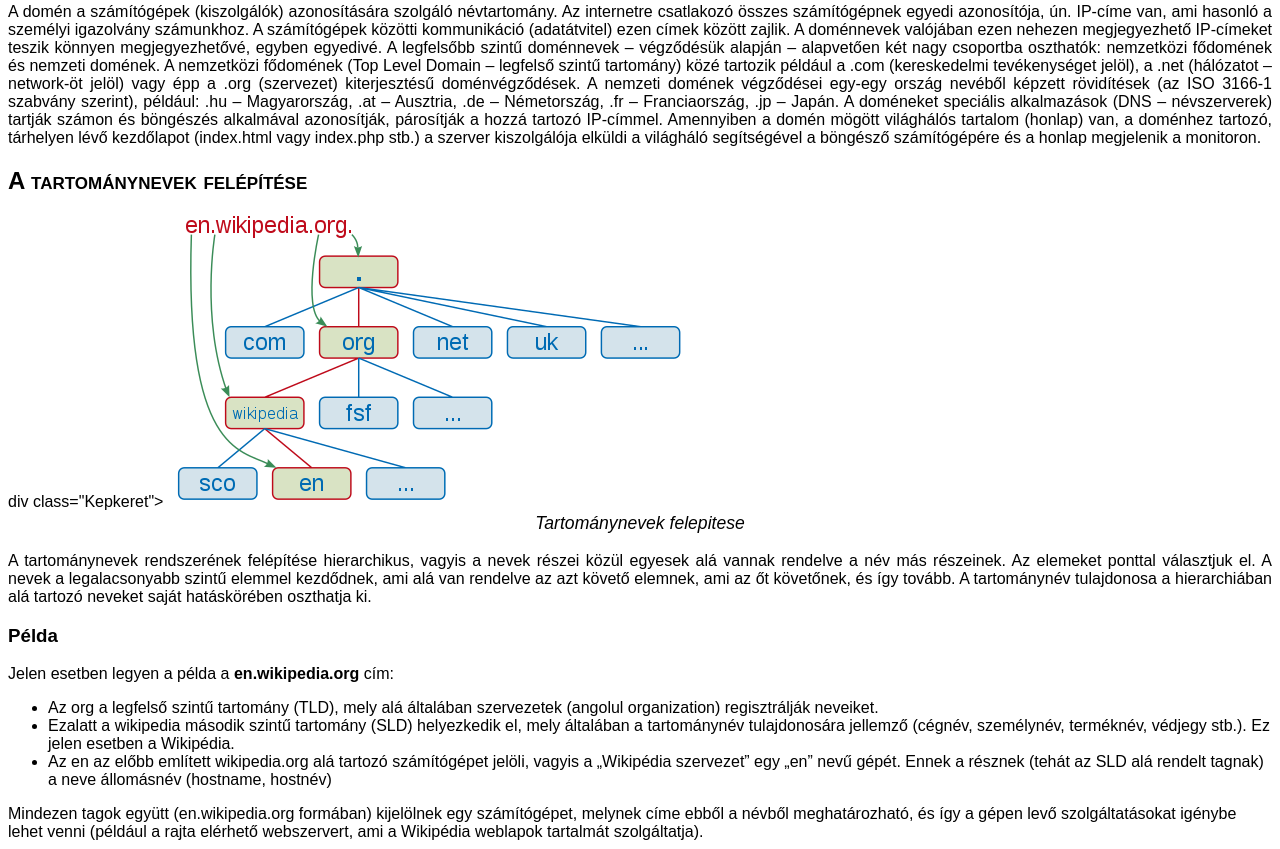
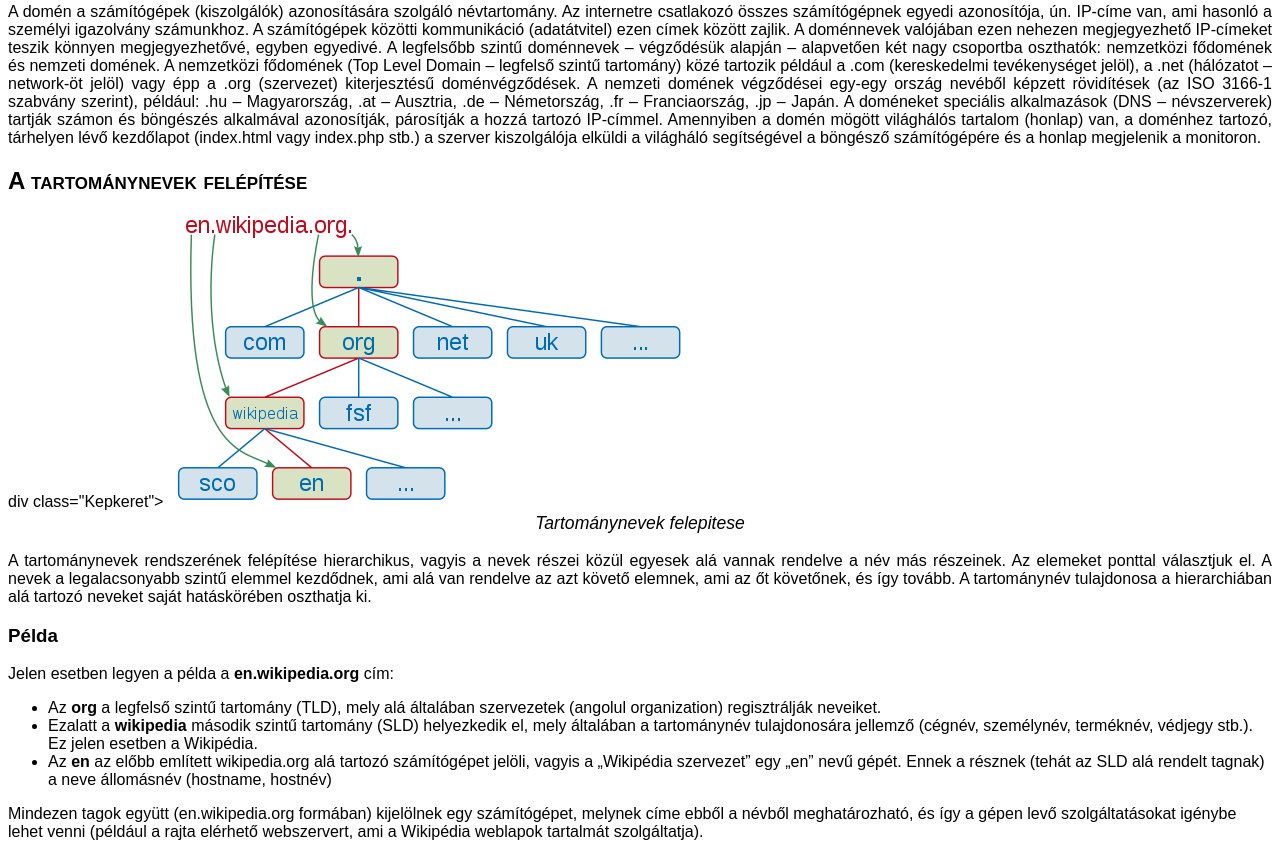
Before and after one commit to Zete00/tartomanynev, a plain HTML site: page index.html in a window 1280 px wide. Shown: the part 927-1776 px from the top of the page. Drawn offline with Linux system fonts and the light colour scheme.

Commit message:
felsorolas

```diff
--- a/index.html
+++ b/index.html
@@ -43,14 +43,14 @@
 
     <h3> Példa</h3>
 
-    <p>Jelen esetben legyen a példa a <b>en.wikipedia.org</b> cím:</p>
+    <p>Jelen esetben legyen a példa a <span class="kiemelt">en.wikipedia.org</span> cím:</p>
     <ul>
-      <li>Az org a legfelső szintű tartomány (TLD), mely alá általában szervezetek (angolul organization) regisztrálják
+      <li>Az <span class="kiemelt">org</span> a legfelső szintű tartomány (TLD), mely alá általában szervezetek (angolul organization) regisztrálják
         neveiket.</li>
-      <li> Ezalatt a wikipedia második szintű tartomány (SLD) helyezkedik el, mely általában a tartománynév
+      <li> Ezalatt a <span class="kiemelt">wikipedia</span> második szintű tartomány (SLD) helyezkedik el, mely általában a tartománynév
         tulajdonosára
         jellemző (cégnév, személynév, terméknév, védjegy stb.). Ez jelen esetben a Wikipédia.</li>
-      <li> Az en az előbb említett wikipedia.org alá tartozó számítógépet jelöli, vagyis a „Wikipédia szervezet” egy
+      <li> Az <span class="kiemelt">en</span> az előbb említett wikipedia.org alá tartozó számítógépet jelöli, vagyis a „Wikipédia szervezet” egy
         „en”
         nevű gépét. Ennek a résznek (tehát az SLD alá rendelt tagnak) a neve állomásnév (hostname, hostnév)
       </li>
```
